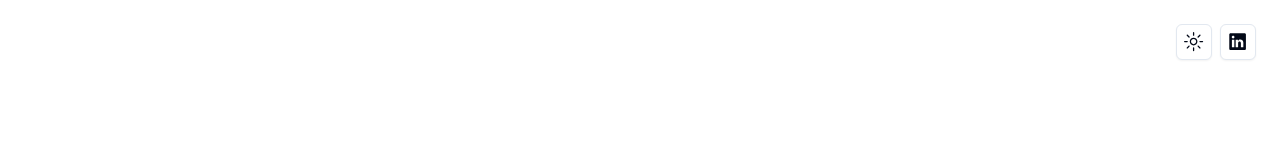
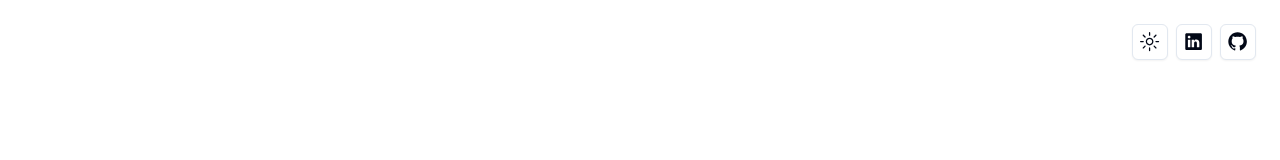
Before and after one commit to EmreKarslan/emrekarslan.github.io, a Next.js app: page / in a window 1280 px wide. Shown: the top 160 px of the page. Built offline with nearby package versions, Linux system fonts and the light colour scheme.

Commit message:
feat(header): Add Github button

```diff
--- /dev/null
+++ b/src/app/(main)/_components/github-button.tsx
@@ -0,0 +1,18 @@
+import { GitHubLogoIcon } from "@radix-ui/react-icons";
+import { Button } from "@/components/ui/button";
+import Link from "next/link";
+
+export const GitHubButton = () => {
+  return (
+    <Button variant="outline" size="icon" asChild>
+      <Link
+        href="https://github.com/EmreKarslan"
+        rel="noopener noreferrer"
+        target="_blank"
+        passHref
+      >
+        <GitHubLogoIcon className="h-[1.2rem] w-[1.2rem] rotate-0 scale-100 transition-all" />
+      </Link>
+    </Button>
+  );
+};
--- a/src/app/(main)/_components/header.tsx
+++ b/src/app/(main)/_components/header.tsx
@@ -4,6 +4,7 @@
 import { useScrollTop } from "@/hooks/use-scroll-top";
 import { ModeToggle } from "@/components/mode-toggle";
 import { LinkedinButton } from "./linkedin-button";
+import { GitHubButton } from "./github-button";
 
 export const Header = () => {
   const { scrolled } = useScrollTop();
@@ -18,6 +19,7 @@
       <div className="md:ml-auto md:justify-end justify-between w-full flex items-center gap-x-2">
         <ModeToggle />
         <LinkedinButton />
+        <GitHubButton />
       </div>
     </div>
   );
```
